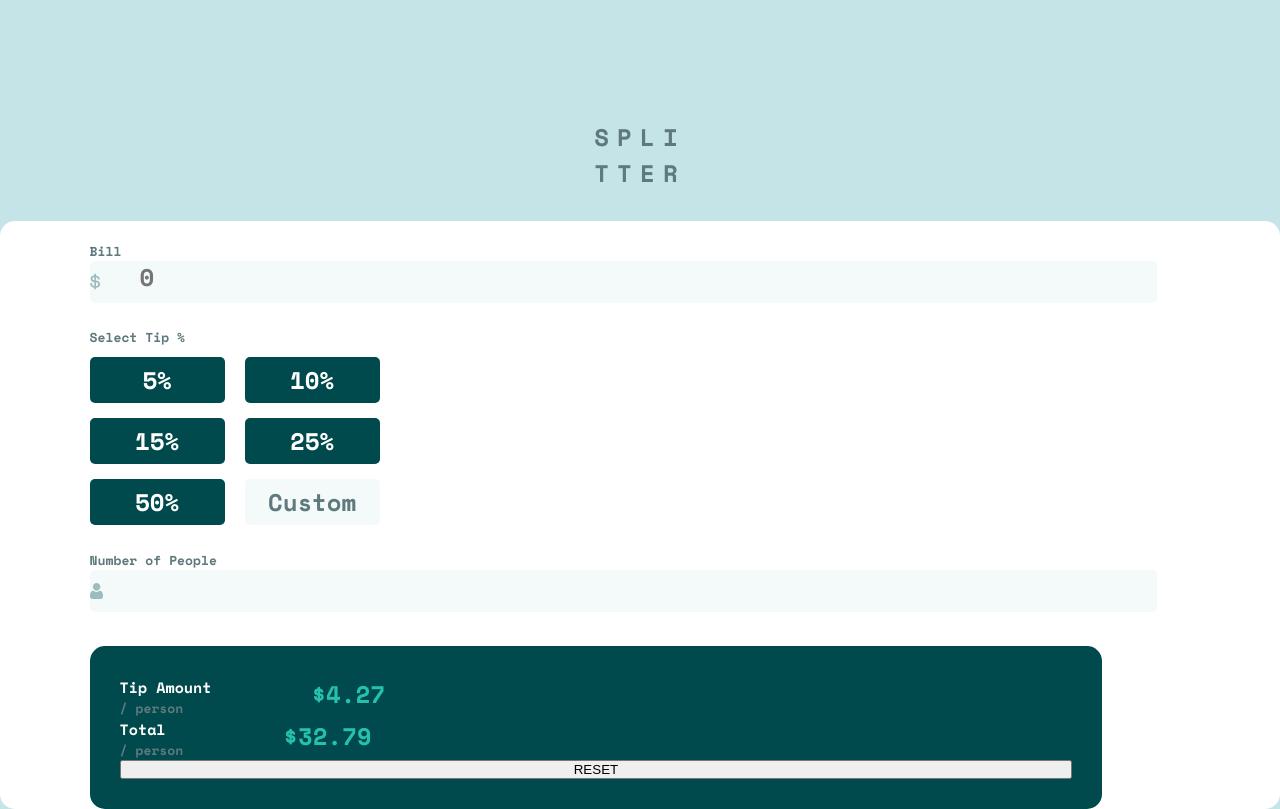
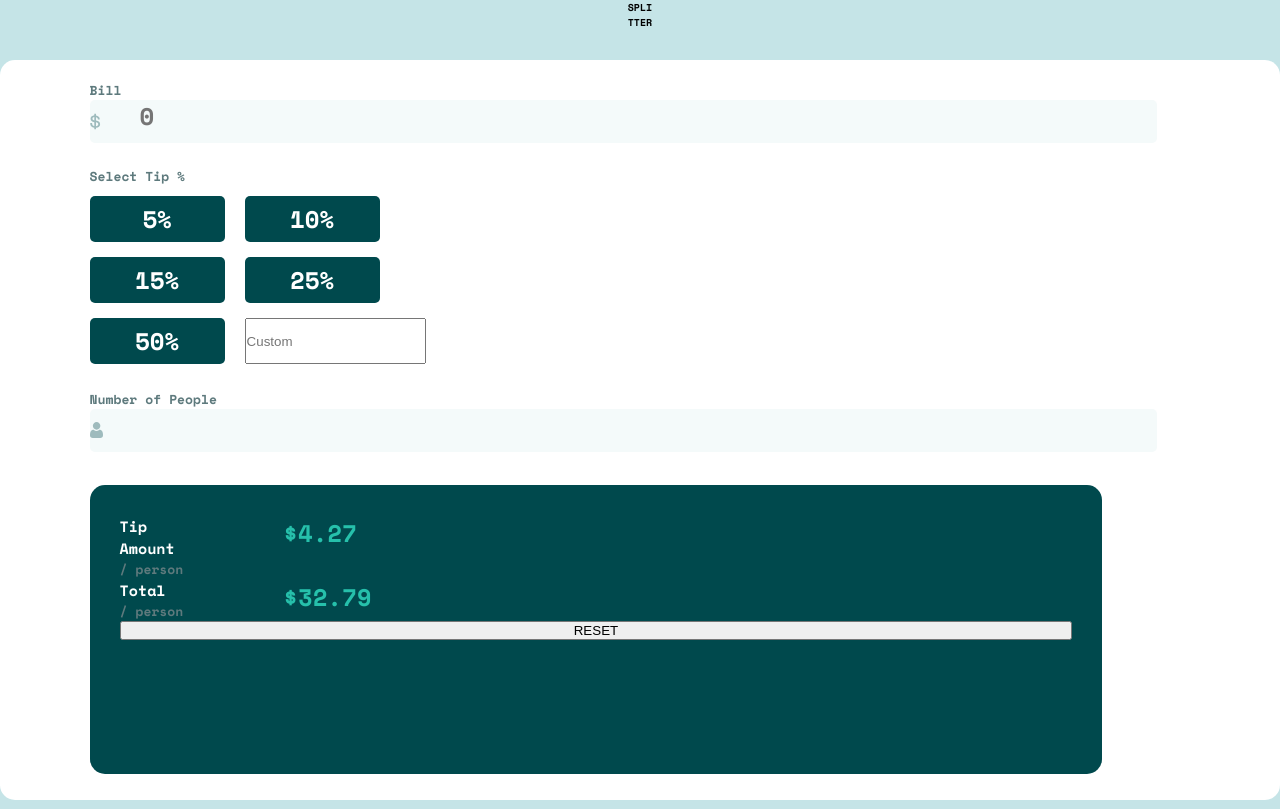
Before and after one commit to DavidSaintAnna/tip-calculator, a website built with Vite: page index.html in a window 1280 px wide. Built offline with nearby package versions, Linux system fonts and the light colour scheme.

Commit message:
update: html structure

```diff
--- a/index.html
+++ b/index.html
@@ -14,10 +14,10 @@
     <title>Tip-Calculator</title>
   </head>
   <body>
-    <nav>
+    <section class="title">
       <p>SPLI</p>
       <p>TTER</p>
-    </nav>
+    </section>
     <main>
       <section class="card-section">
           <span>Bill</span>
@@ -36,7 +36,7 @@
             </div>
             <div class="third-row">
               <button>50%</button>
-              <button>Custom</button>
+              <input type="number" placeholder="Custom"/>
             </div>
           </div>
           <span class="num">Number of People</span>
@@ -47,15 +47,18 @@
         <div class="tip-content">
           <div class="tip-info">
             <div class="column-text">
-              <p>Tip Amount</p>
+              <div class="text">
+                 <p>Tip</p>
+              <p>Amount</p>
+              </div>
             <span>/ person</span>
             </div>
                <span class="tip-value">$4.27</span>
           </div>
           <div class="total-info">
               <div class="column-text">
-                  <p>Total</p>
-                  <span>/ person</span>
+                   <p>Total</p>
+                    <span>/ person</span>
           </div>
            <span class="tip-value">$32.79</span>
           </div>
```
